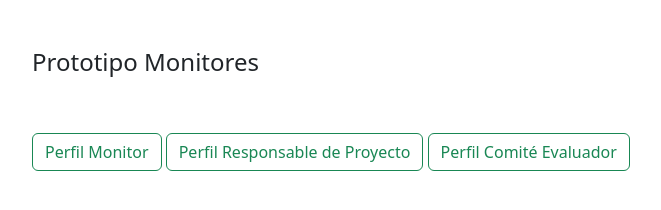
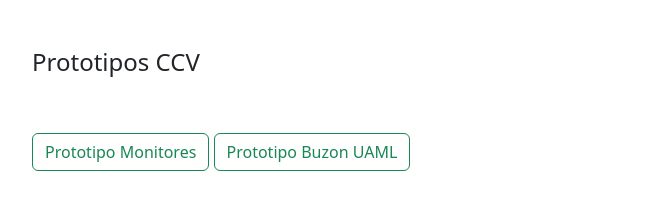
Before and after one commit to prototiposCCV/prototiposCCV.github.io, a plain HTML site: page index.html in a window 1280 px wide. Shown: the top 210 px of the page, without its empty margins (28-689 px from the left). Drawn offline with nearby package versions, Linux system fonts and the light colour scheme.

Commit message:
Add files via upload

```diff
--- a/index.html
+++ b/index.html
@@ -2,19 +2,18 @@
 <html>
 <head>
 <meta charset="utf-8">
-<title>Prototipo Monitores</title>
+<title>Prototipos CCV</title>
 	<meta name="viewport" content="width=device-width, initial-scale=1">
     <link href="https://cdn.jsdelivr.net/npm/bootstrap@5.3.2/dist/css/bootstrap.min.css" rel="stylesheet" integrity="sha384-T3c6CoIi6uLrA9TneNEoa7RxnatzjcDSCmG1MXxSR1GAsXEV/Dwwykc2MPK8M2HN" crossorigin="anonymous">
     <script src="https://cdn.jsdelivr.net/npm/bootstrap@5.3.2/dist/js/bootstrap.bundle.min.js" integrity="sha384-C6RzsynM9kWDrMNeT87bh95OGNyZPhcTNXj1NW7RuBCsyN/o0jlpcV8Qyq46cDfL" crossorigin="anonymous"></script>
-	<link rel="icon" type="image/x-icon" href="./img/logoMonitor.jpg">
+	<link rel="icon" type="image/x-icon" href="./img/logoBuzon.png">
 </head>
 
 <body>
 	<div class="container-fluid m-5">
-		<h4 class="mt-5">Prototipo Monitores</h4>
-		<button type="button" class="btn btn-outline-success my-5" onclick="window.location='./alumno/index.html'">Perfil Monitor</button>
-        <button type="button" class="btn btn-outline-success my-5" onclick="window.location='./responsable/index.html'">Perfil Responsable de Proyecto</button>
-		<button type="button" class="btn btn-outline-success my-5" onclick="window.location='./comite/index.html'">Perfil Comité Evaluador</button>
+		<h4 class="mt-5">Prototipos CCV</h4>
+		<button type="button" class="btn btn-outline-success my-5" onclick="window.location='./monitores/index.html'">Prototipo Monitores</button>
+		<button type="button" class="btn btn-outline-success my-5" onclick="window.location='./buzonUAML/index.html'">Prototipo Buzon UAML</button>
 	</div>
 </body>
 </html>
```
